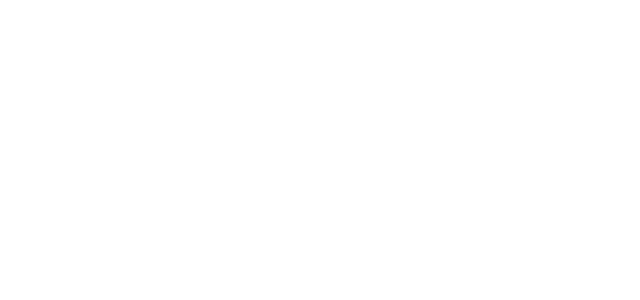
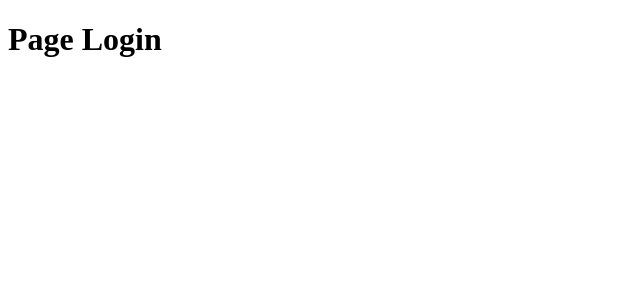
Before and after one commit to Kenzie-Academy-Brasil-Developers/react-entrega-template-hamburgueria-da-kenzie-2.0, a React (Vite) app: page /login in a window 1280 px wide. Shown: the top 300 px of the page, without its empty margins (0-640 px from the left). Built offline with nearby package versions, Linux system fonts and the light colour scheme.

Commit message:
feat: create the internal routing of the pages

```diff
--- a/index.html
+++ b/index.html
@@ -2,7 +2,7 @@
 <html lang="pt-br">
   <head>
     <meta charset="UTF-8" />
-    <link rel="icon" type="image/svg+xml" href="/vite.svg" />
+
     <meta name="viewport" content="width=device-width, initial-scale=1.0" />
     <title>Kenzie Burguer 2.0</title>
   </head>
--- a/src/App.tsx
+++ b/src/App.tsx
@@ -1,3 +1,9 @@
+import { RoutesApp } from "./routes";
+
 export const App = () => {
-  return <div className="App"></div>;
+  return (
+    <div className="App">
+      <RoutesApp />
+    </div>
+  );
 };
--- a/src/main.tsx
+++ b/src/main.tsx
@@ -1,9 +1,12 @@
 import React from "react";
 import ReactDOM from "react-dom/client";
+import { BrowserRouter } from "react-router-dom";
 import { App } from "./App";
 
 ReactDOM.createRoot(document.getElementById("root") as HTMLElement).render(
   <React.StrictMode>
-    <App />
+    <BrowserRouter>
+      <App />
+    </BrowserRouter>
   </React.StrictMode>
 );
--- a/src/pages/home/index.tsx
+++ b/src/pages/home/index.tsx
@@ -0,0 +1,7 @@
+export const HomePage = () => {
+  return (
+    <>
+      <h1>Page Home</h1>
+    </>
+  );
+};
--- a/src/pages/login/index.tsx
+++ b/src/pages/login/index.tsx
@@ -0,0 +1,7 @@
+export const LoginPage = () => {
+  return (
+    <>
+      <h1>Page Login</h1>
+    </>
+  );
+};
--- a/src/pages/register/index.tsx
+++ b/src/pages/register/index.tsx
@@ -0,0 +1,7 @@
+export const RegisterPage = () => {
+  return (
+    <>
+      <h1>Page Register</h1>
+    </>
+  );
+};
--- /dev/null
+++ b/src/routes/index.tsx
@@ -0,0 +1,17 @@
+import { Route, Routes, Navigate } from "react-router-dom";
+import { LoginPage } from "../pages/login";
+import { RegisterPage } from "../pages/register";
+import { HomePage } from "../pages/home";
+
+export const RoutesApp = () => {
+  return (
+    <>
+      <Routes>
+        <Route path="/login" element={<LoginPage />} />
+        <Route path="/register" element={<RegisterPage />} />
+        <Route path="/home" element={<HomePage />} />
+        <Route path="*" element={<Navigate to="/login" />} />
+      </Routes>
+    </>
+  );
+};
```
Also changed, not shown: src/routes/index.ts (deleted).
